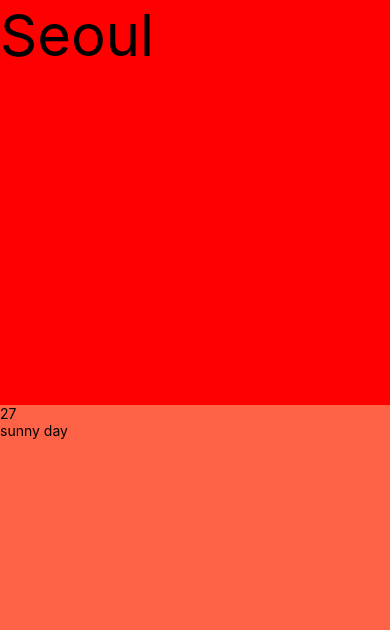
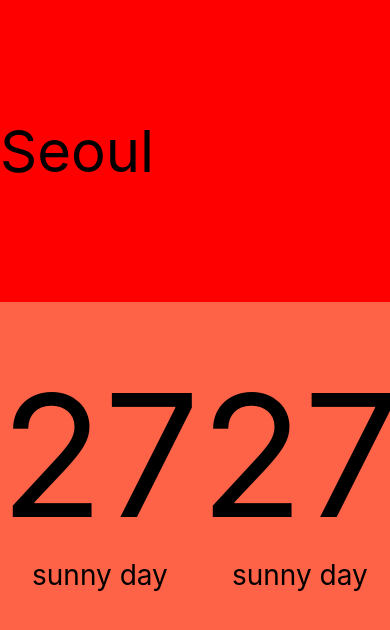
Before and after one commit to miogy/React-Native-Weather, a React Native app: screen / in a window 390 px wide. Shown: the top 630 px of the page. Built offline with nearby package versions, Linux system fonts and the light colour scheme.

Commit message:
Add: scroll

```diff
--- a/App.js
+++ b/App.js
@@ -8,6 +8,18 @@ export default function App() {
         <Text style={styles.cityName}>Seoul</Text>
       </View>
       <ScrollView horizontal contentContainerStyle={styles.weather}>
+        <View style={styles.day}>
+          <Text style={styles.temp}>27</Text>
+          <Text style={styles.description}>sunny day</Text>
+        </View>
+        <View style={styles.day}>
+          <Text style={styles.temp}>27</Text>
+          <Text style={styles.description}>sunny day</Text>
+        </View>
+        <View style={styles.day}>
+          <Text style={styles.temp}>27</Text>
+          <Text style={styles.description}>sunny day</Text>
+        </View>
         <View style={styles.day}>
           <Text style={styles.temp}>27</Text>
           <Text style={styles.description}>sunny day</Text>
@@ -24,16 +36,28 @@ const styles = StyleSheet.create({
     backgroundColor: "tomato",
   },
   city: {
-    flex: 1,
+    flex: 1.2,
     backgroundColor: "red",
+    justifyContent: "center",
+    alignContent: "center",
   },
   cityName: {
     fontSize: 58,
     justifyContent: "center",
     alignItems: "center",
   },
-  weather: {},
-  day: {},
-  temp: {},
-  description: {},
+  weather: {
+    // flex: 3,
+  },
+  day: {
+    // flex: 1,
+    alignItems: "center",
+  },
+  temp: {
+    marginTop: 50,
+    fontSize: 170,
+  },
+  description: {
+    fontSize: 28,
+  },
 });
```
